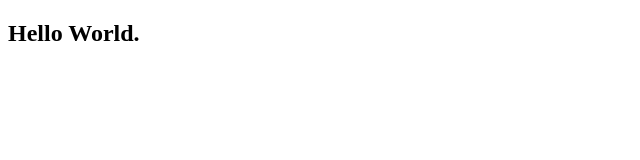
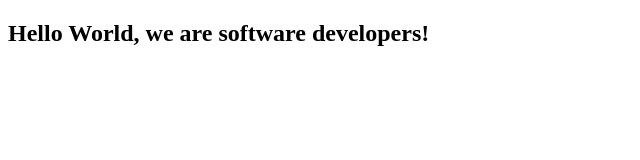
Before and after one commit to kelibst/gioandkeli, a plain HTML site: page index.html in a window 1280 px wide. Shown: the whole page, without its empty margins (0-640 px from the left). Drawn offline with Linux system fonts and the light colour scheme.

Commit message:
Hello World, we are software developers!

```diff
--- a/index.html
+++ b/index.html
@@ -22,7 +22,7 @@
 
     -->
 
-    <h2>Hello World.</h2>
+    <h2>Hello World, we are software developers!</h2>
     <script  src="js/index.js"></script>
   </body>
 </html>
```
